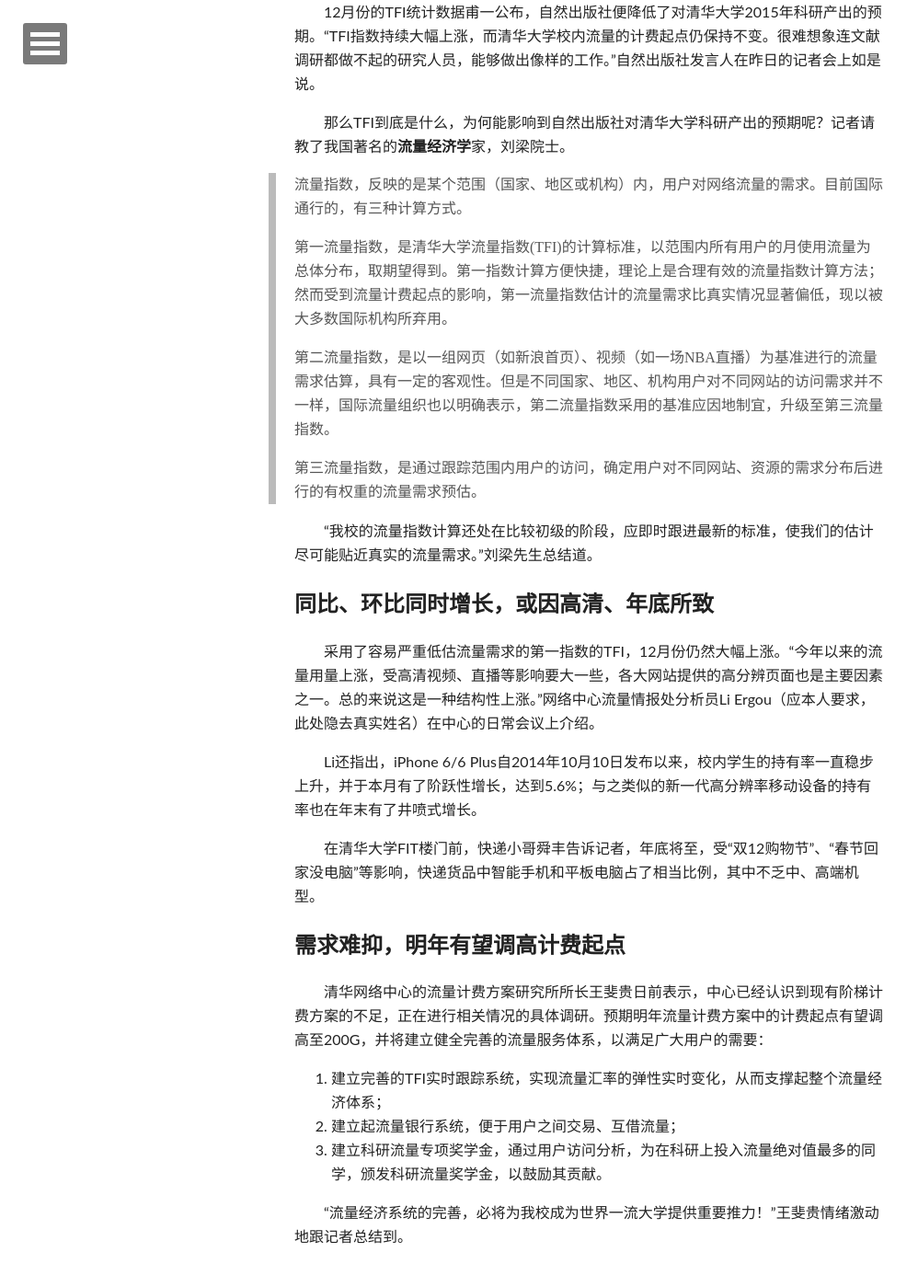
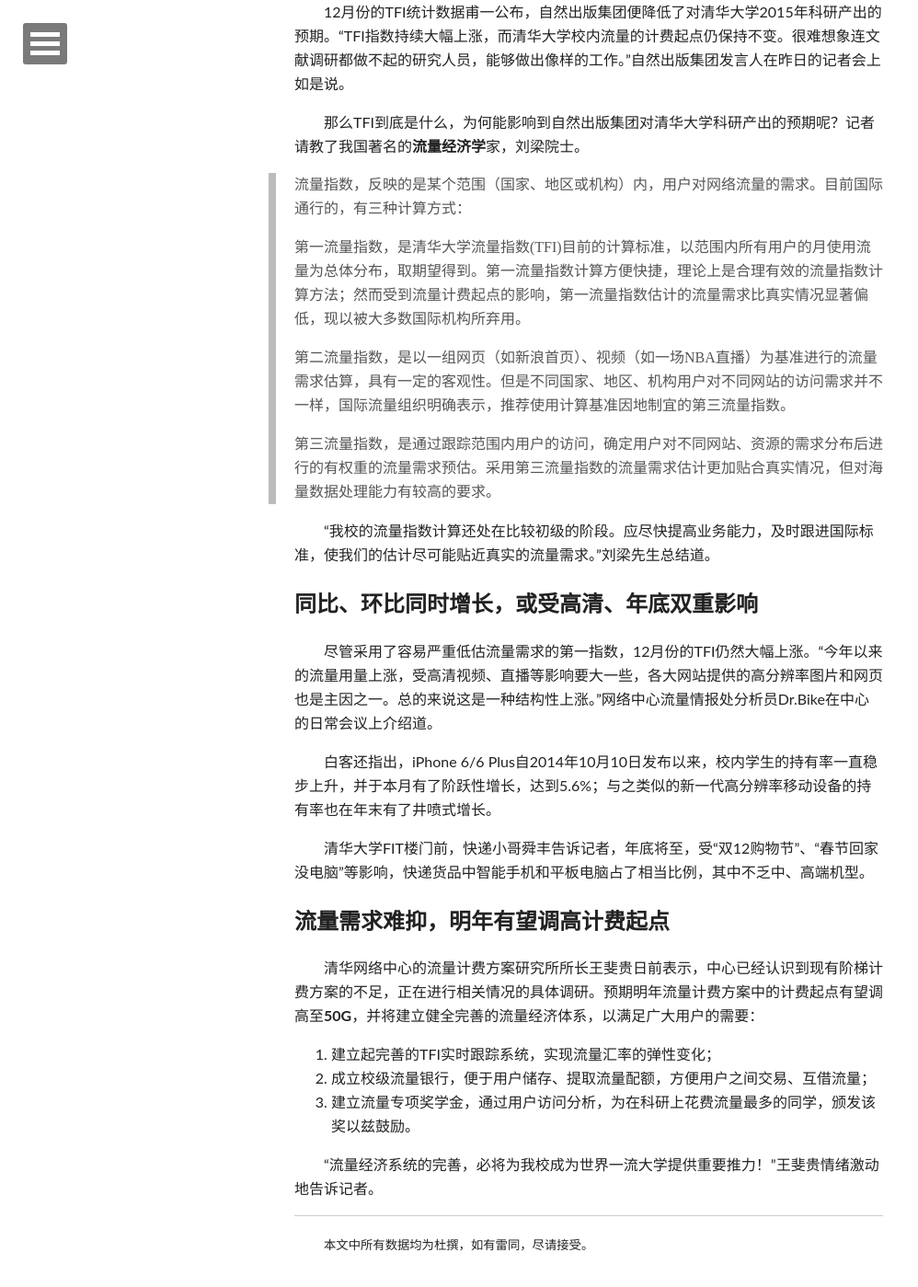
Before and after one commit to alex970448359/site-blog.aiditan.me, a Jekyll site: the page built from _posts/2014-12-27-tsinghua-flow-index.md, in a window 1280 px wide and 1400 px high, scrolled down 785 px. Shown: the whole window at 92% size, without its empty margins (0-998 px from the left). Built offline with Jekyll 4.4.1, drawn with Linux system fonts in a browser that asks for light colours; nearby versions of some CDN libraries; comment, search, counter and statistics services are not loaded; some of the changed text lies outside the part shown.

Commit message:
Update a post

```diff
--- a/_posts/2014-12-27-tsinghua-flow-index.md
+++ b/_posts/2014-12-27-tsinghua-flow-index.md
@@ -9,42 +9,46 @@
 comments: post-20141227
 ---
 
-> 12月11日，在清华六教某教室内，一位同学正研究如何通过IPv6代理上网以节省流量（图略）。清华网络中心22日公布的统计数据显示，12月份清华流量指数（Tsinghua Flow Index）同比上涨108.6%，环比上涨26.5%，再创新高。
+> 清华网络中心22日公布的统计数据显示，12月份清华流量指数（Tsinghua Flow Index）同比上涨108.6%，环比上涨26.5%，再创新高。受TFI持续上涨影响，自然出版集团26日降低了对清华大学2015年科研产出的预期（封图）。
 
-华清网北京12月27日电（“今日视点”记者尚步奇）清华网络中心22日公布的统计数据显示，12月份清华流量指数（Tsinghua Flow Index）同比上涨108.6%，环比上涨26.5%，再创新高。这充分说明了当前流量使用过快、付费预期较强的态势。
+华清网北京12月27日电（“今日槽点”记者尚步奇）清华网络中心22日公布的统计数据显示，12月份清华流量指数（Tsinghua Flow Index）同比上涨108.6%，环比上涨26.5%，再创新高，这充分说明了当前流量使用过快、付费预期较强的态势。
 
-为认清当前流量使用的紧张形势，华清社“今日视点”记者走访了一些清华学生、知名学者和学校机构的相关人员。
+为认清当前流量使用的紧张形势，华清社“今日槽点”记者走访了一些知名学者、在校学生和相关机构人员。
 
 ## TFI指数为何物？为何会影响科研产出？
 
-12月份的TFI统计数据甫一公布，自然出版社便降低了对清华大学2015年科研产出的预期。“TFI指数持续大幅上涨，而清华大学校内流量的计费起点仍保持不变。很难想象连文献调研都做不起的研究人员，能够做出像样的工作。”自然出版社发言人在昨日的记者会上如是说。
+12月份的TFI统计数据甫一公布，自然出版集团便降低了对清华大学2015年科研产出的预期。“TFI指数持续大幅上涨，而清华大学校内流量的计费起点仍保持不变。很难想象连文献调研都做不起的研究人员，能够做出像样的工作。”自然出版集团发言人在昨日的记者会上如是说。
 
-那么TFI到底是什么，为何能影响到自然出版社对清华大学科研产出的预期呢？记者请教了我国著名的**流量经济学**家，刘梁院士。
+那么TFI到底是什么，为何能影响到自然出版集团对清华大学科研产出的预期呢？记者请教了我国著名的**流量经济学**家，刘梁院士。
 
-> 流量指数，反映的是某个范围（国家、地区或机构）内，用户对网络流量的需求。目前国际通行的，有三种计算方式。
+> 流量指数，反映的是某个范围（国家、地区或机构）内，用户对网络流量的需求。目前国际通行的，有三种计算方式：
 >
-> 第一流量指数，是清华大学流量指数(TFI)的计算标准，以范围内所有用户的月使用流量为总体分布，取期望得到。第一指数计算方便快捷，理论上是合理有效的流量指数计算方法；然而受到流量计费起点的影响，第一流量指数估计的流量需求比真实情况显著偏低，现以被大多数国际机构所弃用。
+> 第一流量指数，是清华大学流量指数(TFI)目前的计算标准，以范围内所有用户的月使用流量为总体分布，取期望得到。第一流量指数计算方便快捷，理论上是合理有效的流量指数计算方法；然而受到流量计费起点的影响，第一流量指数估计的流量需求比真实情况显著偏低，现以被大多数国际机构所弃用。
 >
-> 第二流量指数，是以一组网页（如新浪首页）、视频（如一场NBA直播）为基准进行的流量需求估算，具有一定的客观性。但是不同国家、地区、机构用户对不同网站的访问需求并不一样，国际流量组织也以明确表示，第二流量指数采用的基准应因地制宜，升级至第三流量指数。
+> 第二流量指数，是以一组网页（如新浪首页）、视频（如一场NBA直播）为基准进行的流量需求估算，具有一定的客观性。但是不同国家、地区、机构用户对不同网站的访问需求并不一样，国际流量组织明确表示，推荐使用计算基准因地制宜的第三流量指数。
 >
-> 第三流量指数，是通过跟踪范围内用户的访问，确定用户对不同网站、资源的需求分布后进行的有权重的流量需求预估。
+> 第三流量指数，是通过跟踪范围内用户的访问，确定用户对不同网站、资源的需求分布后进行的有权重的流量需求预估。采用第三流量指数的流量需求估计更加贴合真实情况，但对海量数据处理能力有较高的要求。
 
-“我校的流量指数计算还处在比较初级的阶段，应即时跟进最新的标准，使我们的估计尽可能贴近真实的流量需求。”刘梁先生总结道。
+“我校的流量指数计算还处在比较初级的阶段。应尽快提高业务能力，及时跟进国际标准，使我们的估计尽可能贴近真实的流量需求。”刘梁先生总结道。
 
-## 同比、环比同时增长，或因高清、年底所致
+## 同比、环比同时增长，或受高清、年底双重影响
 
-采用了容易严重低估流量需求的第一指数的TFI，12月份仍然大幅上涨。“今年以来的流量用量上涨，受高清视频、直播等影响要大一些，各大网站提供的高分辨页面也是主要因素之一。总的来说这是一种结构性上涨。”网络中心流量情报处分析员Li Ergou（应本人要求，此处隐去真实姓名）在中心的日常会议上介绍。
+尽管采用了容易严重低估流量需求的第一指数，12月份的TFI仍然大幅上涨。“今年以来的流量用量上涨，受高清视频、直播等影响要大一些，各大网站提供的高分辨率图片和网页也是主因之一。总的来说这是一种结构性上涨。”网络中心流量情报处分析员Dr.Bike在中心的日常会议上介绍道。
 
-Li还指出，iPhone 6/6 Plus自2014年10月10日发布以来，校内学生的持有率一直稳步上升，并于本月有了阶跃性增长，达到5.6%；与之类似的新一代高分辨率移动设备的持有率也在年末有了井喷式增长。
+白客还指出，iPhone 6/6 Plus自2014年10月10日发布以来，校内学生的持有率一直稳步上升，并于本月有了阶跃性增长，达到5.6%；与之类似的新一代高分辨率移动设备的持有率也在年末有了井喷式增长。
 
-在清华大学FIT楼门前，快递小哥舜丰告诉记者，年底将至，受“双12购物节”、“春节回家没电脑”等影响，快递货品中智能手机和平板电脑占了相当比例，其中不乏中、高端机型。
+清华大学FIT楼门前，快递小哥舜丰告诉记者，年底将至，受“双12购物节”、“春节回家没电脑”等影响，快递货品中智能手机和平板电脑占了相当比例，其中不乏中、高端机型。
 
-## 需求难抑，明年有望调高计费起点
+## 流量需求难抑，明年有望调高计费起点
 
-清华网络中心的流量计费方案研究所所长王斐贵日前表示，中心已经认识到现有阶梯计费方案的不足，正在进行相关情况的具体调研。预期明年流量计费方案中的计费起点有望调高至200G，并将建立健全完善的流量服务体系，以满足广大用户的需要：
+清华网络中心的流量计费方案研究所所长王斐贵日前表示，中心已经认识到现有阶梯计费方案的不足，正在进行相关情况的具体调研。预期明年流量计费方案中的计费起点有望调高至**50G**，并将建立健全完善的流量经济体系，以满足广大用户的需要：
 
-1. 建立完善的TFI实时跟踪系统，实现流量汇率的弹性实时变化，从而支撑起整个流量经济体系；
-2. 建立起流量银行系统，便于用户之间交易、互借流量；
-3. 建立科研流量专项奖学金，通过用户访问分析，为在科研上投入流量绝对值最多的同学，颁发科研流量奖学金，以鼓励其贡献。
+1. 建立起完善的TFI实时跟踪系统，实现流量汇率的弹性变化；
+2. 成立校级流量银行，便于用户储存、提取流量配额，方便用户之间交易、互借流量；
+3. 建立流量专项奖学金，通过用户访问分析，为在科研上花费流量最多的同学，颁发该奖以兹鼓励。
 
-“流量经济系统的完善，必将为我校成为世界一流大学提供重要推力！”王斐贵情绪激动地跟记者总结到。
+“流量经济系统的完善，必将为我校成为世界一流大学提供重要推力！”王斐贵情绪激动地告诉记者。
+
+---
+
+<small>本文中所有数据均为杜撰，如有雷同，尽请接受。</small>
```
Also changed, not shown: other parts of _posts/2014-12-27-tsinghua-flow-index.md (+1 -1 lines).
